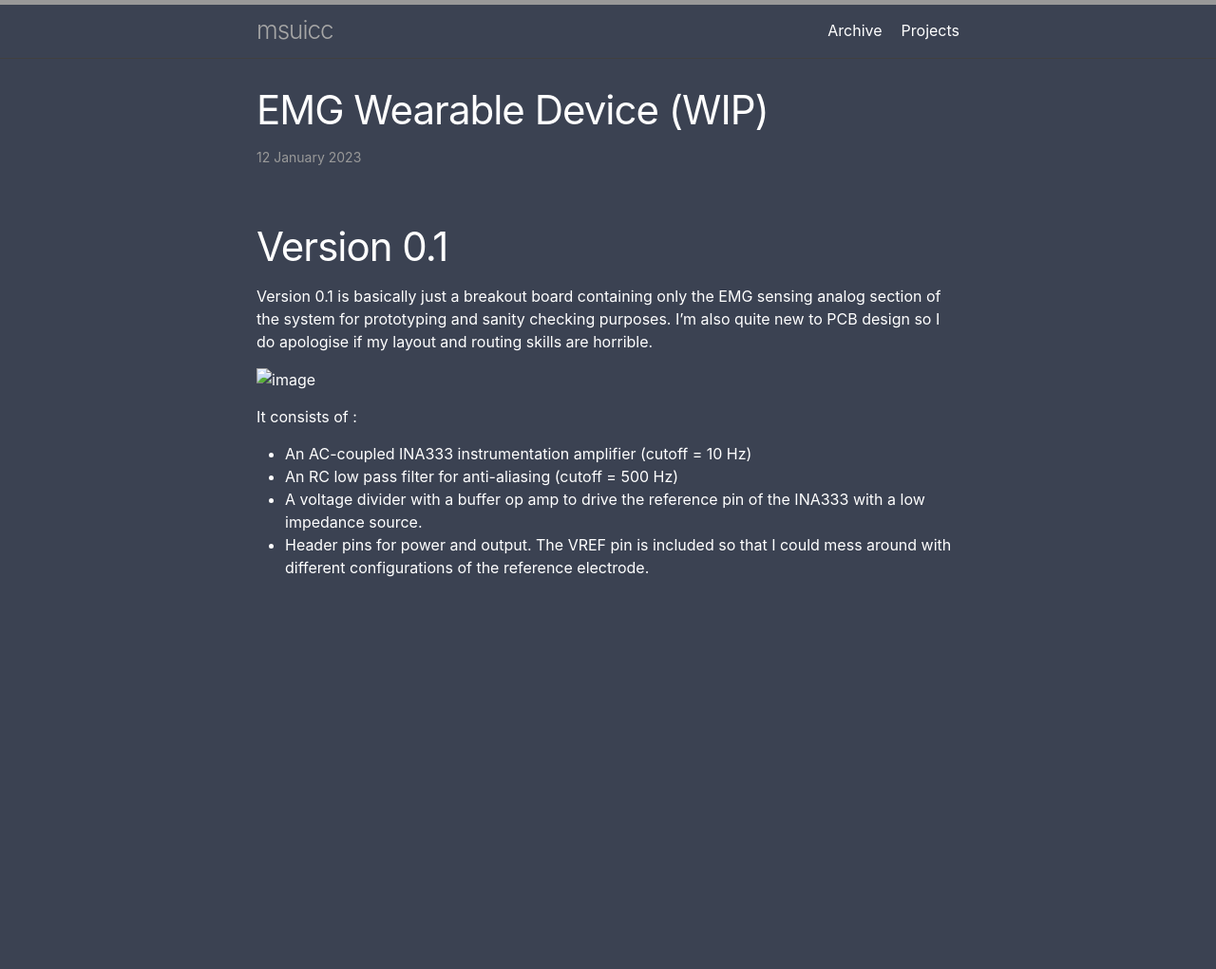
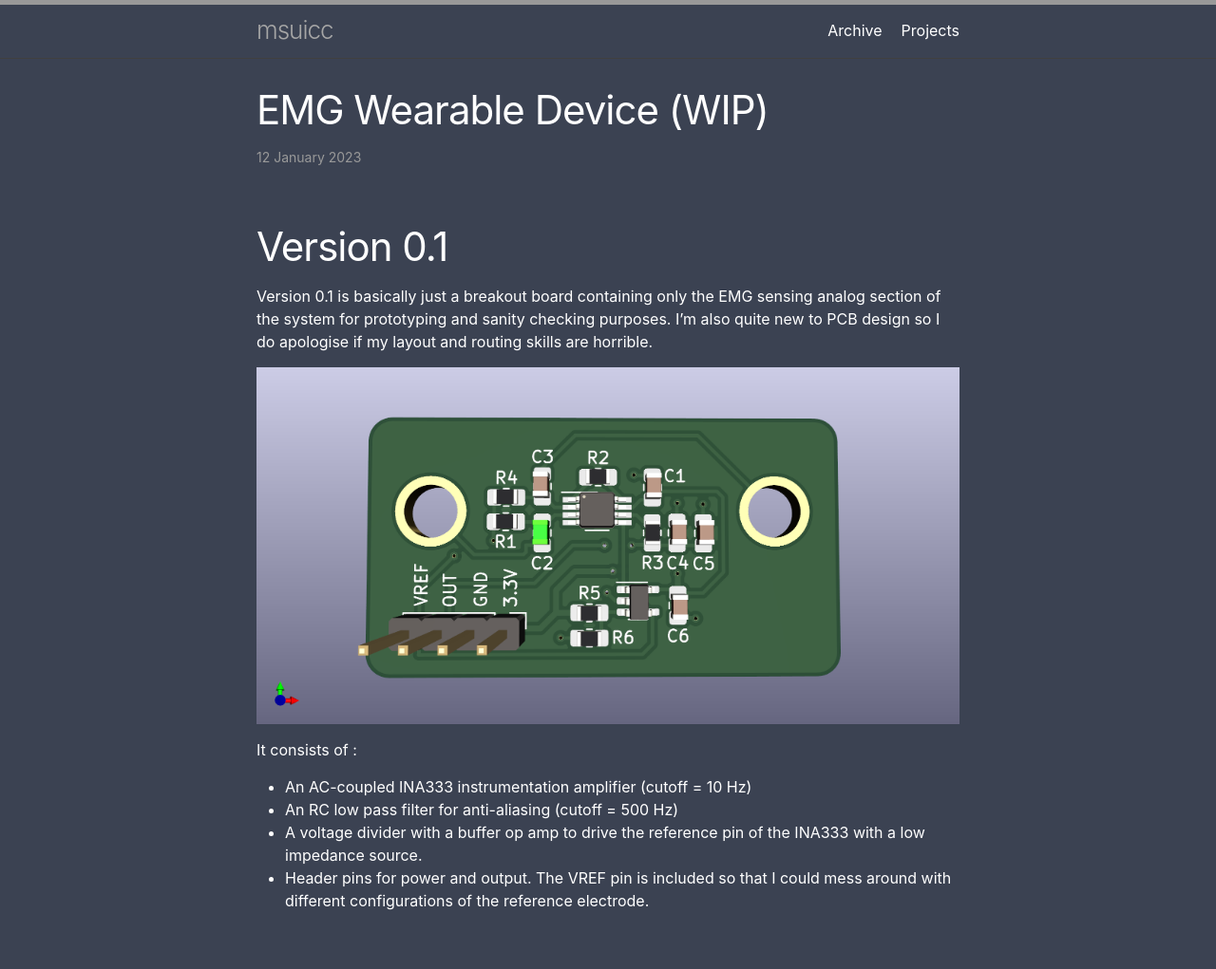
Before and after one commit to kw-ch/kw-ch.github.io, a Jekyll site: the page built from _projects/EMG Wearable Device (WIP).md, in a window 1280 px wide. Shown: the whole page at 95% size. Built offline with Jekyll 4.4.1, drawn with Linux system fonts in a browser that asks for light colours; before the commit the page ends 900 px from its top, so only the background shows below that.

Commit message:
Update EMG Wearable Device (WIP).md

```diff
--- a/_projects/EMG Wearable Device (WIP).md
+++ b/_projects/EMG Wearable Device (WIP).md
@@ -7,7 +7,7 @@ layout: post
 # Version 0.1
 Version 0.1 is basically just a breakout board containing only the EMG sensing analog section of the system for prototyping and sanity checking purposes. I'm also quite new to PCB design so I do apologise if my layout and routing skills are horrible.
 
-![image](msuicc.github.io/assets/v0.1.png)
+![image](/assets/v0.1.png)
 
 It consists of :
 - An AC-coupled INA333 instrumentation amplifier (cutoff = 10 Hz)
```
